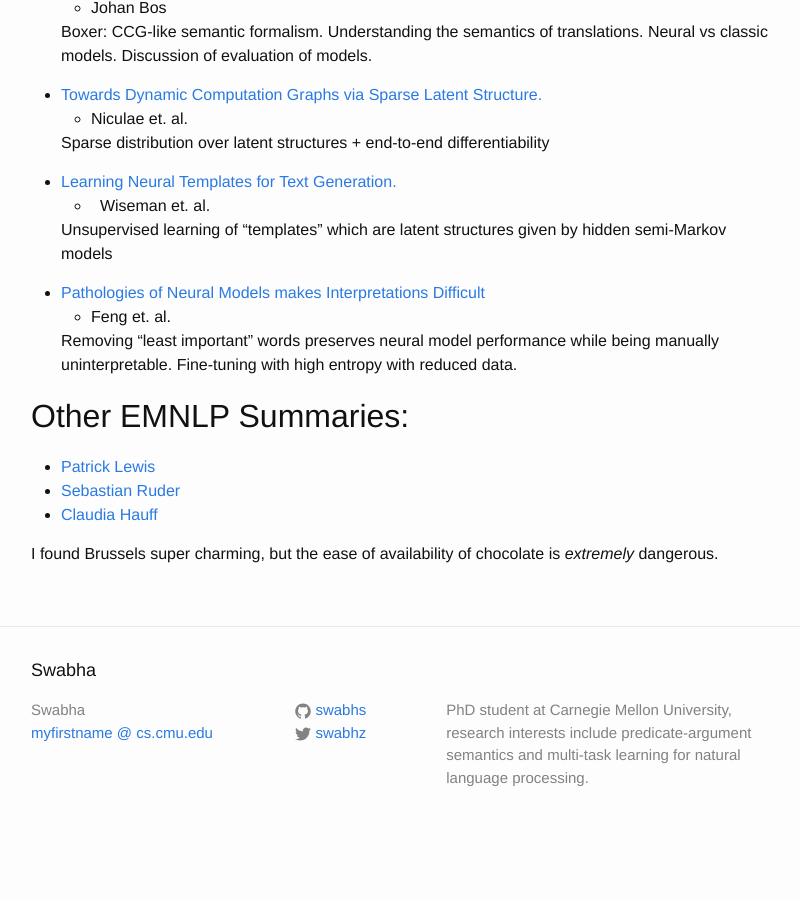
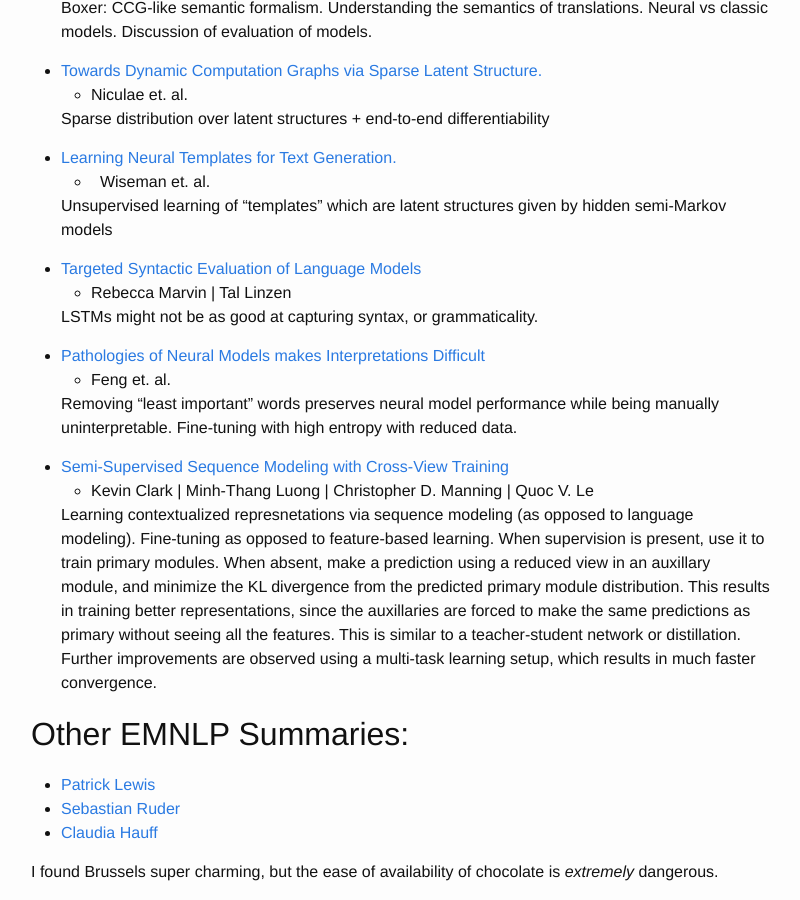
Before and after one commit to swabhs/blog, a Jekyll site: the page built from _posts/2018-11-03-emnlp-in-brussels.markdown, in a window 1280 px wide and 900 px high, scrolled down 3113 px. Shown: the whole window, without its empty margins (239-1039 px from the left). Built offline with Jekyll 4.4.1, drawn with Linux system fonts in a browser that asks for light colours; before the commit the page ends 3962 px from its top, so only the background shows below that; some of the changed text lies outside the part shown.

Commit message:
updating emnlp papers

```diff
--- a/_posts/2018-11-03-emnlp-in-brussels.markdown
+++ b/_posts/2018-11-03-emnlp-in-brussels.markdown
@@ -31,7 +31,7 @@ _Note that this might be subject to some self-selection bias._
         * Lample et. al. [Best Paper]
 5. Breaking / Replicating models
     - [How Much Reading Does Reading Comprehension Require? A Critical Investigation of Popular Benchmarks.](http://aclweb.org/anthology/D18-1546)
-        *  Kaushik & Lipton [Best Paper]
+        *  Kaushik \| Lipton [Best Paper]
 
 ---
 
@@ -53,7 +53,7 @@ _Note that this might be subject to some self-selection bias._
     Argued that we are studying a blackbox (human brain) with another blackbox (artificial neural nets). Study of brain activations with word embeddings.
 
 - [Understanding Convolutional Neural Networks for Text Classification.](http://aclweb.org/anthology/W18-5408)
-    *  Alon Jacovi | Oren Sar Shalom | Yoav Goldberg
+    *  Alon Jacovi \| Oren Sar Shalom \| Yoav Goldberg
 
     Filters + max-pooling = n-gram detectors
 
@@ -61,15 +61,15 @@ _Note that this might be subject to some self-selection bias._
     * Naomi Saphra and Adam Lopez
 
 - [Language Modeling Teaches You More than Translation Does: Lessons Learned Through Auxiliary Syntactic Task Analysis.](http://aclweb.org/anthology/W18-5448)
-    * Kelly Zhang | Samuel Bowman
+    * Kelly Zhang \| Samuel Bowman
 
 - [Interpretable Structure Induction via Sparse Attention.](http://aclweb.org/anthology/W18-5450)
-    * Ben Peters | Vlad Niculae | André F. T. Martins
+    * Ben Peters \| Vlad Niculae \| André F. T. Martins
 
     Sparse posteriors help learn a latent structure which helps interpretability
 
 - [Under the Hood: Using Diagnostic Classifiers to Investigate and Improve how Language Models Track Agreement Information.](http://aclweb.org/anthology/W18-5426)
-    * Mario Giulianelli | Jack Harding | Florian Mohnert | Dieuwke Hupkes | Willem Zuidema
+    * Mario Giulianelli \| Jack Harding \| Florian Mohnert \| Dieuwke Hupkes \| Willem Zuidema
     * [Best Paper]
 
 - Terminology trend: “Diagnostic Classifiers”
@@ -159,10 +159,27 @@ Compatible and incompatible
 
     Unsupervised learning of “templates” which are latent structures given by hidden semi-Markov models
 
+
+- [Targeted Syntactic Evaluation of Language Models](http://aclweb.org/anthology/D18-1151)
+    * Rebecca Marvin \| Tal Linzen
+
+    LSTMs might not be as good at capturing syntax, or grammaticality.
+
 - [Pathologies of Neural Models makes Interpretations Difficult](http://aclweb.org/anthology/D18-1407)
     *  Feng et. al.
 
     Removing “least important” words preserves neural model performance while being manually uninterpretable. Fine-tuning with high entropy with reduced data.
+
+- [Semi-Supervised Sequence Modeling with Cross-View Training](http://aclweb.org/anthology/D18-1217)
+    * Kevin Clark \| Minh-Thang Luong \| Christopher D. Manning \| Quoc V. Le
+
+    Learning contextualized represnetations via sequence modeling (as opposed to language modeling).
+    Fine-tuning as opposed to feature-based learning.
+    When supervision is present, use it to train primary modules.
+    When absent, make a prediction using a reduced view in an auxillary module, and minimize the KL divergence from the predicted primary module distribution.
+    This results in training better representations, since the auxillaries are forced to make the same predictions as primary without seeing all the features.
+    This is similar to a teacher-student network or distillation.
+    Further improvements are observed using a multi-task learning setup, which results in much faster convergence.
 
 ## Other EMNLP Summaries:
 
```
